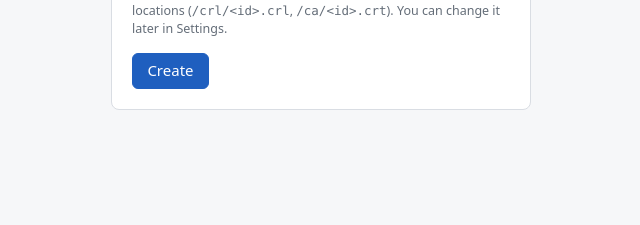
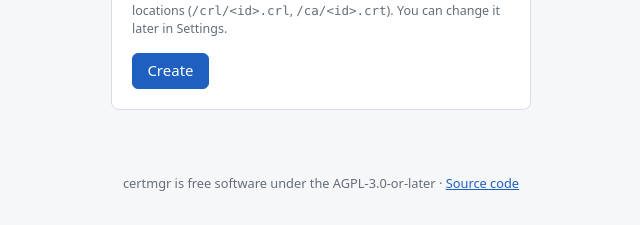
Before and after one commit to tvjay/certhaven, a Flask app: page /setup in a window 1280 px wide. Shown: the part 604-829 px from the top of the page, without its empty margins (319-959 px from the left). Before the commit the page ends 714 px from the top, so only its background shows below. Run offline with Flask 3, Linux system fonts and the light colour scheme.

Commit message:
certmgr 0.9.5: relicense under the AGPL-3.0-or-later
LICENSE, the Debian copyright file and the README move from the GPL to the AGPL, so modified versions offered
over a network must share their source. Every page now links to the source (SOURCE_URL in certmgr/__init__.py),
Settings → About shows the license, and the package installs LICENSE with its documentation.

Co-Authored-By: Claude Opus 5.5 <noreply@anthropic.com>

```diff
--- a/certmgr/static/style.css
+++ b/certmgr/static/style.css
@@ -144,3 +144,5 @@ ol.chain { margin: 0; padding-left: 1.25rem; }
 
 pre { background: var(--bg); border: 1px solid var(--border); border-radius: 6px; padding: .75rem; overflow-x: auto; font-size: .8rem; }
 details summary { cursor: pointer; color: var(--accent); }
+
+.site-footer { max-width: 1200px; margin: 0 auto; padding: 0 1.25rem 2rem; font-size: .8rem; color: var(--muted); text-align: center; }
--- a/certmgr/templates/base.html
+++ b/certmgr/templates/base.html
@@ -41,5 +41,9 @@
   {% endwith %}
   {% block content %}{% endblock %}
 </main>
+<footer class="site-footer">
+  certmgr is free software under the {{ license_name }} ·
+  <a href="{{ source_url }}" rel="noopener">Source code</a>
+</footer>
 </body>
 </html>
--- a/certmgr/templates/settings.html
+++ b/certmgr/templates/settings.html
@@ -133,6 +133,8 @@
   <dl>
     <dt>Version</dt><dd>certmgr {{ version }}</dd>
     <dt>Build date</dt><dd>{% if build_date %}{{ build_date|dt }}{% else %}<span class="muted">development build (running from source)</span>{% endif %}</dd>
+    <dt>License</dt><dd>{{ license_name }}</dd>
+    <dt>Source</dt><dd><a href="{{ source_url }}" rel="noopener">{{ source_url }}</a></dd>
   </dl>
 </section>
 </div>
```
Also changed, not shown: certmgr/__init__.py (+7 -1 lines), tests/test_app.py (+12 -0 lines), CHANGELOG.md, README.md, 4 other files.
